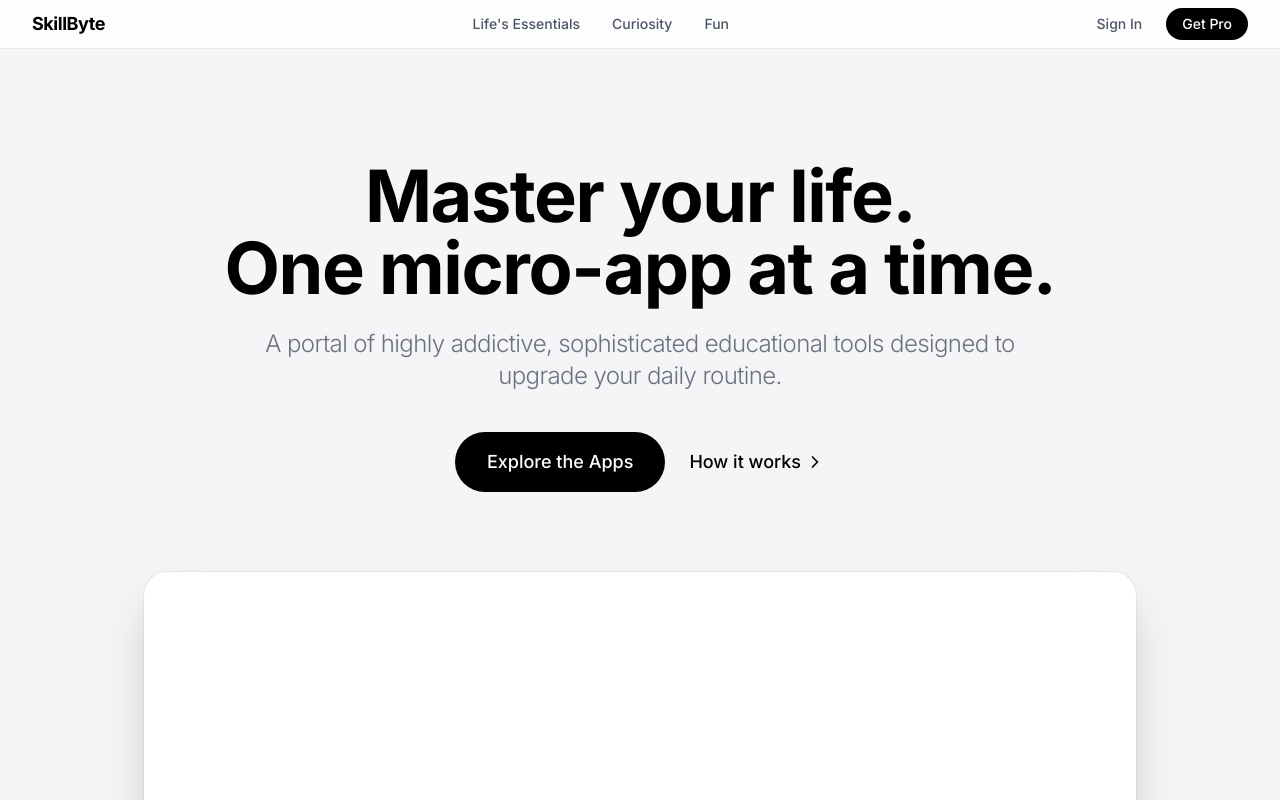
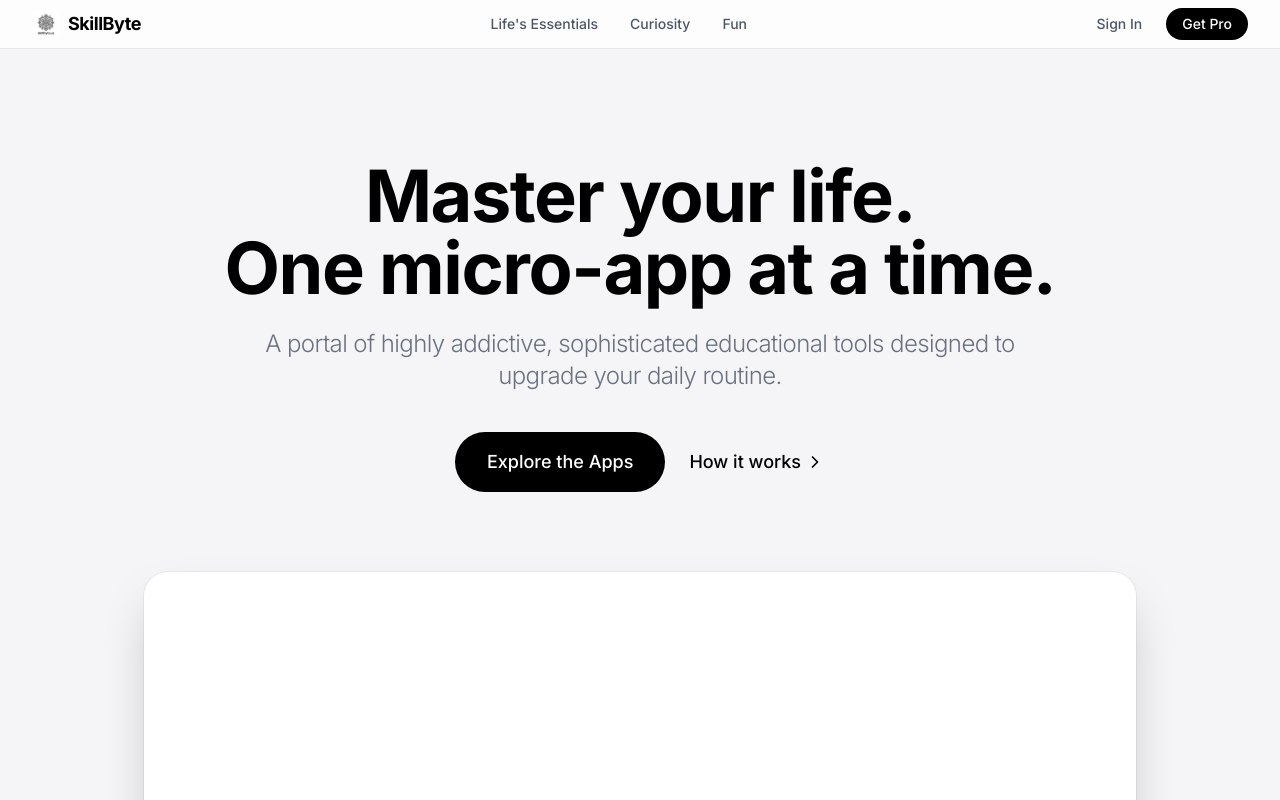
Before and after one commit to RaghuKolipakula/skillbyte.us, a Next.js app: page / in a window 1280 px wide. Shown: the top 800 px of the page. Built offline with nearby package versions, Linux system fonts and the light colour scheme.

Commit message:
feat: Add kaleidoscope logo

```diff
--- a/src/app/page.tsx
+++ b/src/app/page.tsx
@@ -1,5 +1,6 @@
 import React from 'react';
 import Link from 'next/link';
+import Image from 'next/image';
 import {
   ChevronRight,
   Dumbbell,
@@ -20,8 +21,9 @@ export default function Home() {
           <div className="flex justify-between items-center h-12 text-sm font-medium">
             {/* Logo */}
             <div className="flex-shrink-0 flex items-center">
-              <Link href="/" className="font-bold text-lg tracking-tight dark:text-white">
-                SkillByte
+              <Link href="/" className="flex items-center space-x-2 font-bold text-lg tracking-tight dark:text-white">
+                <Image src="/logo.jpg" alt="SkillByte Logo" width={28} height={28} className="rounded-md" />
+                <span>SkillByte</span>
               </Link>
             </div>
 
```
Also changed, not shown: public/logo.jpg (added).
